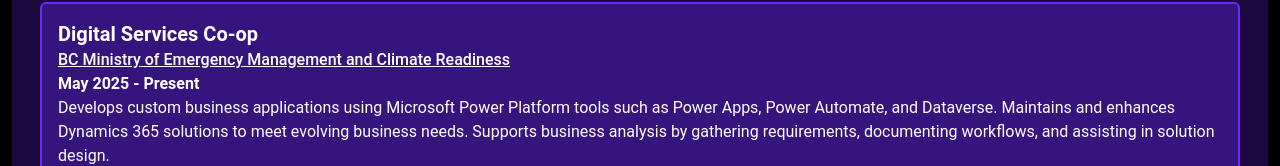
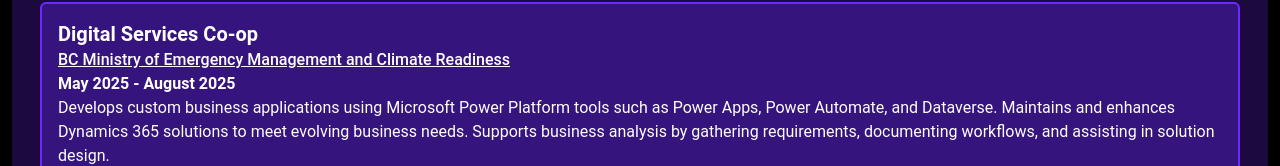
Before and after one commit to hungry-yumyumman/portfolio, a Vue app: page / in a window 1280 px wide. Shown: the part 774-940 px from the top of the page. Built offline with nearby package versions, Linux system fonts and the light colour scheme.

Commit message:
Update work experience

```diff
--- a/src/views/HomeView.vue
+++ b/src/views/HomeView.vue
@@ -14,7 +14,7 @@ const experience : Ref<exp[]> = ref([
   {
     JobTitle: "Digital Services Co-op",
     StartDate: format(new Date('May 26, 2025'), "MMMM yyyy"),
-    EndDate:"",
+    EndDate: format(new Date('August 29, 2025'), "MMMM yyyy"),
     Location:"Saanichton, BC",
     Company:"BC Ministry of Emergency Management and Climate Readiness",
     CompanyURL: "https://www2.gov.bc.ca/gov/content/governments/organizational-structure/ministries-organizations/ministries/emergency-management-and-climate-readiness",
```
Also changed, not shown: 1 other file (tests, documents, lock files or other folders).
